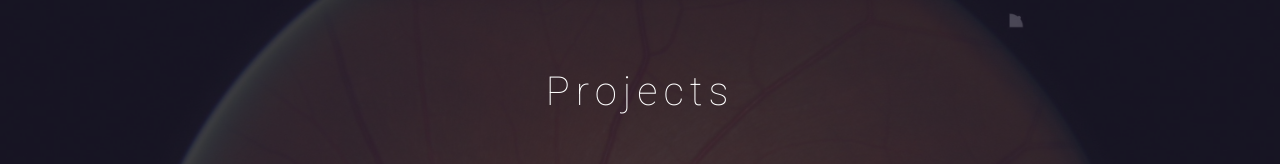
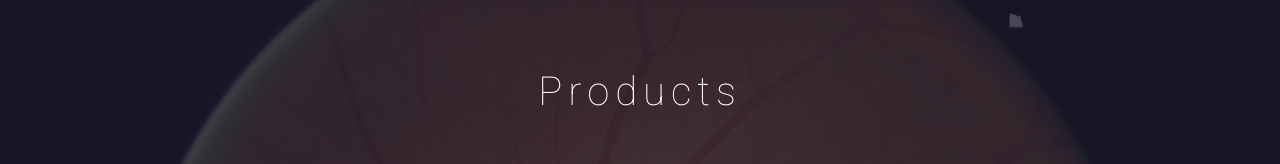
Before and after one commit to eyelabsai/eyelabs.ai, a plain HTML site: page projects.html in a window 1280 px wide. Shown: the part 120-284 px from the top of the page. Drawn offline with nearby package versions, Linux system fonts and the light colour scheme; some packages are replaced by stand-ins of ours; a script that the page names is missing; files whose address does not match are found by name; a web font is replaced by a local one.

Commit message:
“message”

```diff
--- a/projects.html
+++ b/projects.html
@@ -88,7 +88,7 @@
     <div class="row">
       <div class="col-md-12">
         <div class="block">
-          <h1>Projects</h1>
+          <h1>Products</h1>
         </div>
       </div>
     </div>
```
